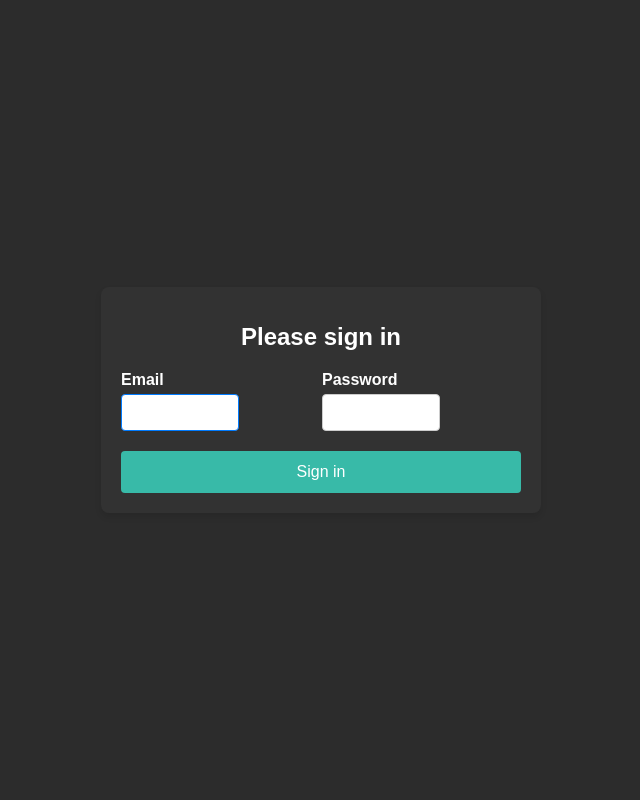
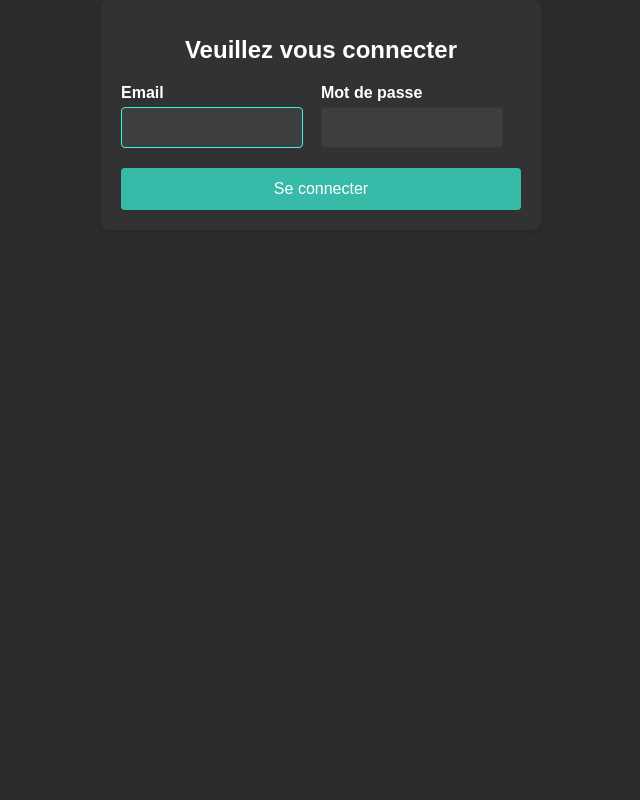
Before and after one commit to John-Rep/AstroLogement, a Symfony app: template AstroLogement/templates/security/login.html.twig in a window 1280 px wide. Shown: the part 120-920 px from the top of the page, without its empty margins (319-959 px from the left). After the commit the page ends 330 px from the top, so only its background shows below. Run offline with Twig, Linux system fonts and the light colour scheme; the template is opened without the code that fills it, so the values that code supplies are empty; some libraries are stand-ins or nearby versions.

Commit message:
Login Form + Bug fix

```diff
--- a/AstroLogement/public/css/login.css
+++ b/AstroLogement/public/css/login.css
@@ -6,7 +6,6 @@ main {
     display: flex;
     justify-content: center;
     align-items: center;
-    height: 100vh; /* Remplir la hauteur de la page, mais centrer le formulaire uniquement */
 }
 
 /* Conteneur du formulaire */
@@ -45,17 +44,18 @@ label.login-label {
 /* Style des champs de formulaire */
 input[type="email"].login-input,
 input[type="password"].login-input {
-    width: 48%;
-    padding: 10px;
+    width: 78%;
+    padding: 12px;
     margin-bottom: 10px;
     margin-right: 4%;
     border-radius: 4px;
-    border: 1px solid #ccc;
+    background-color: rgba(65, 65, 65, 0.8);
+    border: 1px solid rgba(56, 56, 56);
 }
 
 input[type="email"].login-input:focus,
 input[type="password"].login-input:focus {
-    border-color: #007bff;
+    border-color: #3BF4DA;
     outline: none;
 }
 
--- a/AstroLogement/public/css/style.css
+++ b/AstroLogement/public/css/style.css
@@ -1,8 +1,6 @@
 
 
 @import url("register.css");
-
-@import url("login.css");
 
 body {
     margin: 0;
--- a/AstroLogement/templates/base.html.twig
+++ b/AstroLogement/templates/base.html.twig
@@ -27,7 +27,7 @@
                         <span></span>
                     </div>
 
-                    <a href="{{ app.user ? path('app_profile') : path('app_login') }}" class="avatar-link">
+                    <a href="{{ app.user ? path('app_home') : path('app_login') }}" class="avatar-link">
                         <img src="{{ asset('images/avatar.png') }}" alt="Avatar" class="astro-avatar">
                     </a>
                 </div>
--- a/AstroLogement/templates/security/login.html.twig
+++ b/AstroLogement/templates/security/login.html.twig
@@ -1,6 +1,10 @@
 {% extends 'base.html.twig' %}
 
-{% block title %}Log in!{% endblock %}
+{% block stylesheets %}
+    <link rel="stylesheet" href="{{ asset('css/login.css') }}">
+{% endblock %}
+
+{% block title %}Connexion{% endblock %}
 
 {% block body %}
     <div class="login-container">
@@ -11,11 +15,11 @@
 
             {% if app.user %}
                 <div class="mb-3">
-                    You are logged in as {{ app.user.userIdentifier }}, <a href="{{ path('app_logout') }}">Logout</a>
+                    Vous êtes connecté en tant que {{ app.user.userIdentifier }}, <a href="{{ path('app_logout') }}">Se déconnecter</a>
                 </div>
             {% endif %}
 
-            <h1 class="h3 login-title">Please sign in</h1>
+            <h1 class="h3 login-title">Veuillez vous connecter</h1>
 
             <div class="login-form-row">
                 <div class="input-group">
@@ -23,7 +27,7 @@
                     <input type="email" value="{{ last_username }}" name="_username" id="username" class="login-input" autocomplete="email" required autofocus>
                 </div>
                 <div class="input-group">
-                    <label for="password" class="login-label">Password</label>
+                    <label for="password" class="login-label">Mot de passe</label>
                     <input type="password" name="_password" id="password" class="login-input" autocomplete="current-password" required>
                 </div>
             </div>
@@ -31,7 +35,7 @@
             <input type="hidden" name="_csrf_token" value="{{ csrf_token('authenticate') }}">
 
             <button class="btn btn-lg login-btn" type="submit">
-                Sign in
+                Se connecter
             </button>
         </form>
     </div>
```
